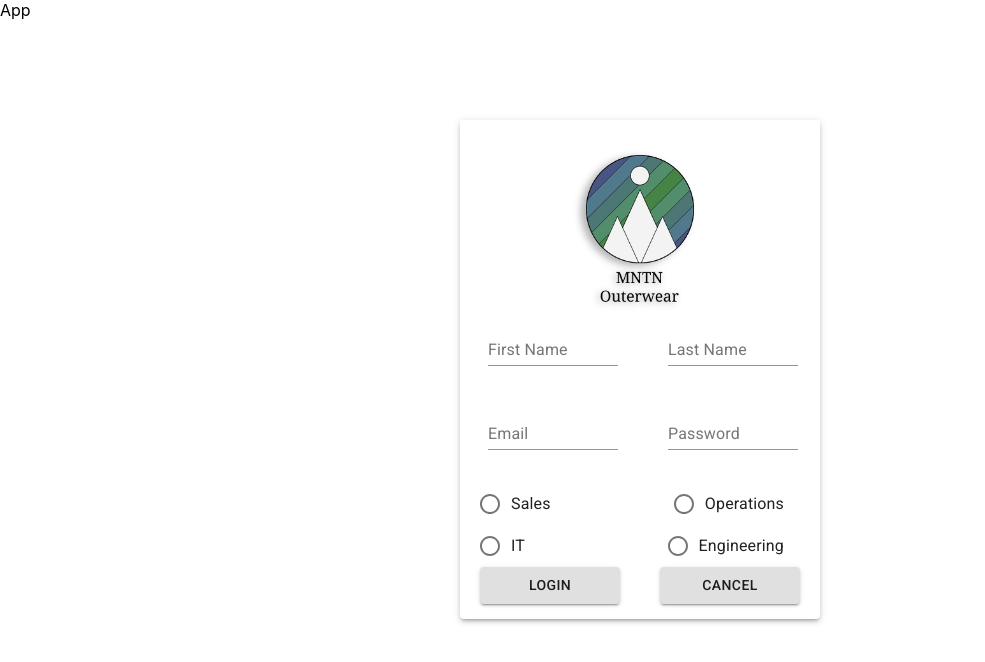
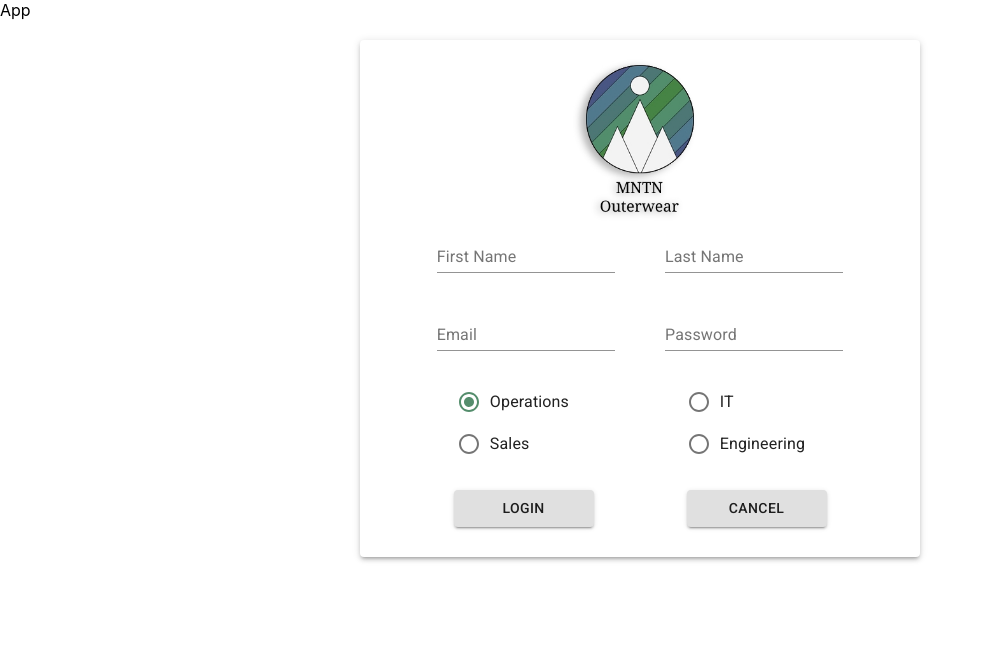
Before and after one commit to Wesley-Ryan/Typescript_Employees, a React (Create React App) app: page / in a window 1280 px wide. Shown: the top 662 px of the page, without its empty margins (0-985 px from the left). Built offline with nearby package versions, Linux system fonts and the light colour scheme.

Commit message:
Can login

```diff
--- a/src/pages /Register.tsx
+++ b/src/pages /Register.tsx
@@ -12,44 +12,44 @@ import axios from "axios";
 import { makeStyles } from "@material-ui/core/styles";
 import Logo from "../assets/Logo.jpeg";
 import { Input } from "../components/Input";
-import { green } from "@material-ui/core/colors";
 
 const useStyles = makeStyles({
   formStyle: {
     width: "90%",
-    maxWidth: "360px",
+    maxWidth: "560px",
     margin: " 0 auto",
-    marginTop: "100px",
+    marginTop: "20px",
+    marginBottom: "20px",
     display: "flex",
     flexDirection: "column",
     alignItems: "center",
-    padding: "15px 0 15px 0",
+    padding: "5px 0 5px 0",
   },
   imgStyle: {
     margin: "0 auto",
   },
   inputStyle: {
-    width: "50%",
     alignSelf: "center",
     margin: "0 25px 30px 25px",
   },
   InputGrp: {
     display: "flex",
-    margin: "0",
-    width: "100%",
-    padding: "3px",
+    alignItems: "center",
+    width: "98%",
+    margin: "0 auto",
   },
   BtnGroup: {
     width: "100%",
     display: "flex",
     justifyContent: "space-around",
+    marginBottom: "25px",
   },
   btnStyle: {
     width: "140px",
   },
   radio: {
     display: "flex",
-    justifyContent: "space-between",
+    flexDirection: "column",
     margin: "0 20px 0 20px",
   },
   radioColor: {
@@ -90,14 +90,21 @@ const Register: React.FC = () => {
       pinpoint: "",
       active: true,
     };
-    console.log(newUser);
 
+    axios
+      .post("https://nexient-side.herokuapp.com/accounts/signup", newUser)
+      .then((response) => {
+        console.log(response.data);
+      })
+      .catch((error) => {
+        console.log(error);
+      });
     reset({
       first_name: "",
       last_name: "",
       email: "",
       password: "",
-      department: "",
+      department: "200 Operations",
     });
   };
 
@@ -167,7 +174,7 @@ const Register: React.FC = () => {
           <Controller
             rules={{ required: true }}
             control={control}
-            defaultValue="200"
+            defaultValue="200 Operations"
             name="department"
             render={({
               field: { onBlur, onChange, value },
@@ -180,7 +187,20 @@ const Register: React.FC = () => {
                   onChange(e);
                 }}
               >
+                <div className={classes.BtnGroup}>
                   <div className={classes.radio}>
+                    <FormControlLabel
+                      value="200 Operations"
+                      control={
+                        <Radio
+                          classes={{
+                            root: classes.radioColor,
+                            checked: classes.checked,
+                          }}
+                        />
+                      }
+                      label="Operations"
+                    />
                     <FormControlLabel
                       value="300 Sales"
                       control={
@@ -192,18 +212,6 @@ const Register: React.FC = () => {
                         />
                       }
                       label="Sales"
-                  />
-                  <FormControlLabel
-                    value="200 Operations"
-                    control={
-                      <Radio
-                        classes={{
-                          root: classes.radioColor,
-                          checked: classes.checked,
-                        }}
-                      />
-                    }
-                    label="Operations"
                     />
                   </div>
                   <div className={classes.radio}>
@@ -231,6 +239,7 @@ const Register: React.FC = () => {
                       }
                       label="Engineering"
                     />
+                  </div>
                 </div>
               </RadioGroup>
             )}
```
Lines whose indentation alone changed are shown as unchanged.
